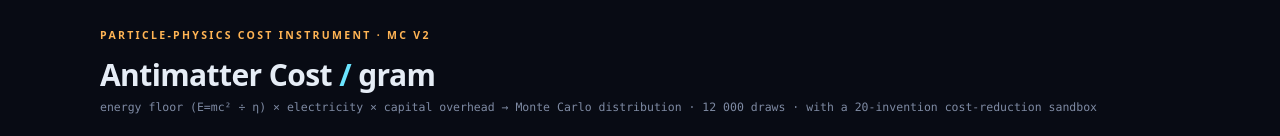
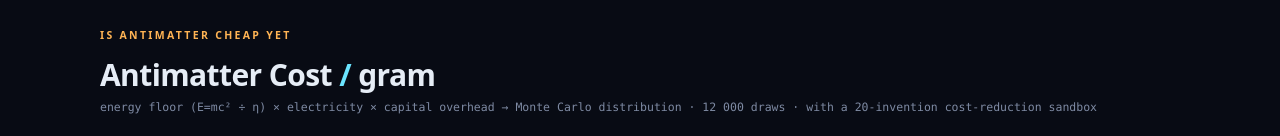
Before and after one commit to alex987654/is-antimatter-cheap-yet, a plain HTML site: page index.html in a window 1280 px wide. Shown: the top 136 px of the page. Drawn offline with Linux system fonts and the light colour scheme; a script that the page names is missing.

Commit message:
Update text in index.html

```diff
--- a/index.html
+++ b/index.html
@@ -63,7 +63,7 @@
 <body>
 <div class="wrap">
 
-  <div class="eyebrow" style="color:var(--amber)">Particle-Physics Cost Instrument · MC v2</div>
+  <div class="eyebrow" style="color:var(--amber)">Is Antimatter Cheap Yet</div>
   <h1>Antimatter Cost <span style="color:var(--cyan)">/</span> gram</h1>
   <div class="sub" style="margin-bottom:22px">energy floor (E=mc² ÷ η) × electricity × capital overhead → Monte Carlo distribution · 12 000 draws · with a 20-invention cost-reduction sandbox</div>
 
```
